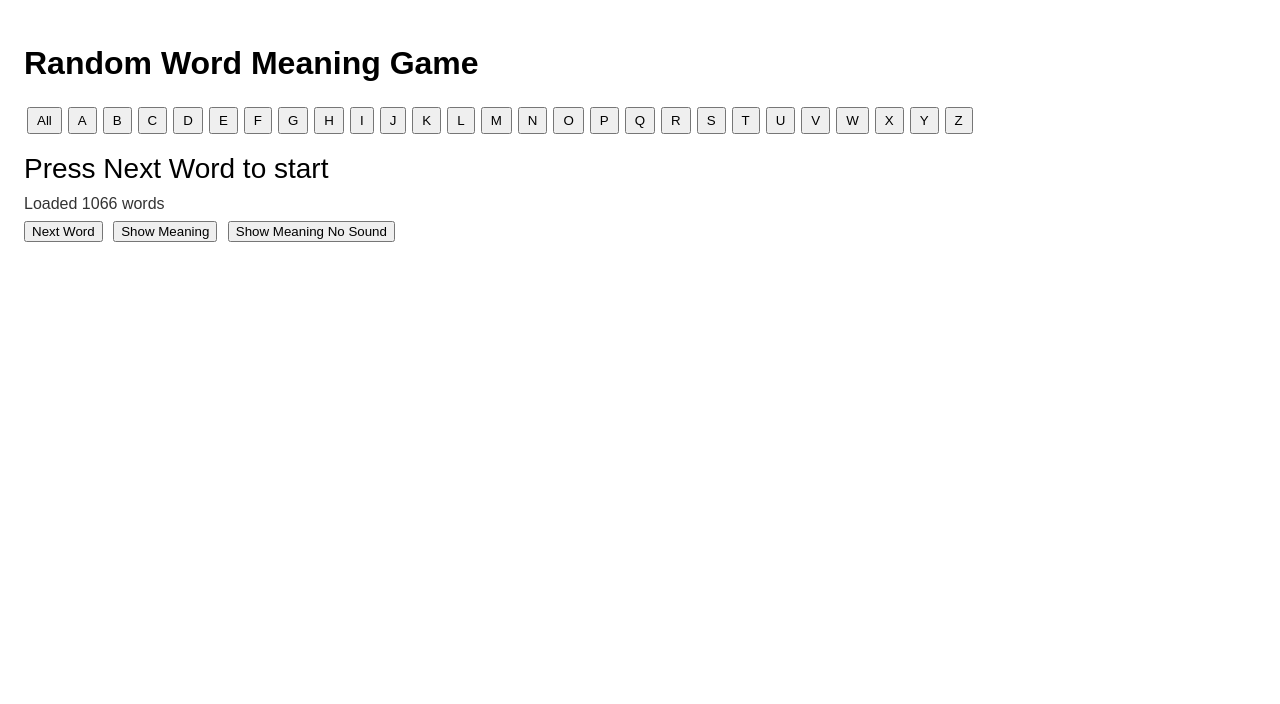
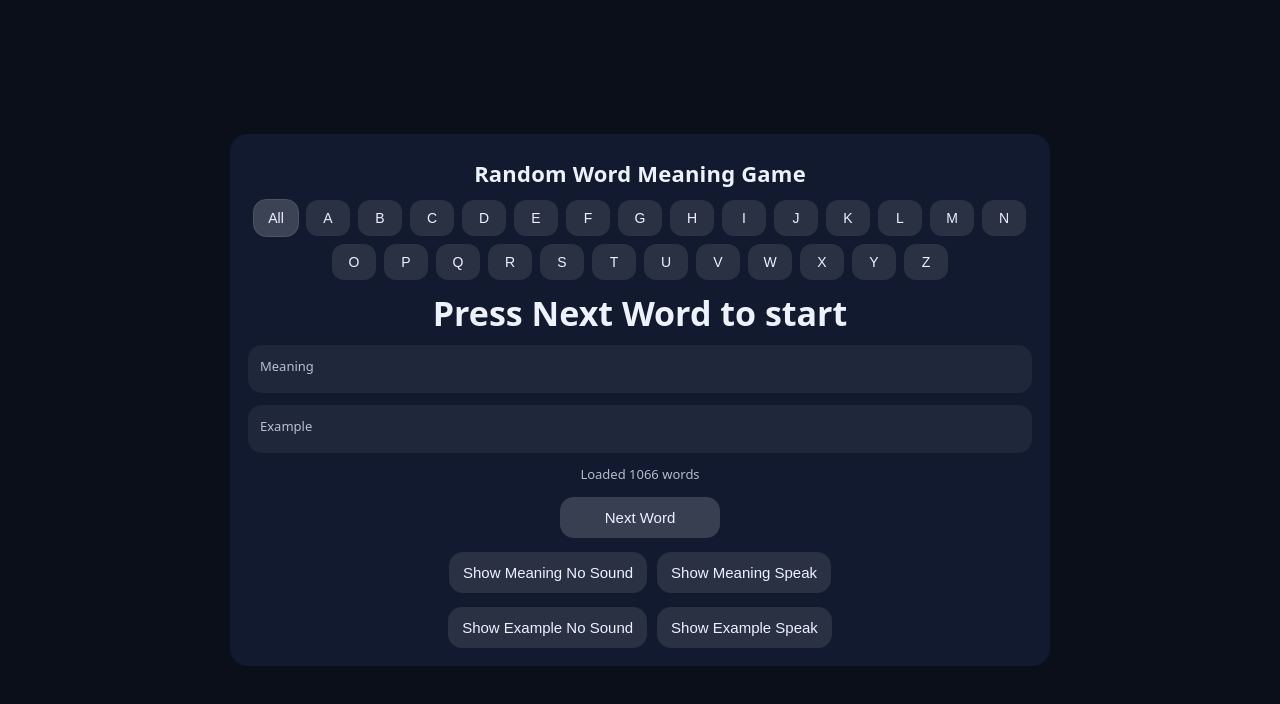
Before and after one commit to jayjeet-ux/sat-word-app, a plain HTML site: page index.html in a window 1280 px wide. Drawn offline with nearby package versions, Linux system fonts and the light colour scheme.

Commit message:
Update index.html

```diff
--- a/index.html
+++ b/index.html
@@ -8,53 +8,165 @@
   <script src="https://unpkg.com/papaparse@5.4.1/papaparse.min.js"></script>
 
   <style>
-    body {
-      font-family: Arial, sans-serif;
-      padding: 16px;
+    body{
+      margin:0;
+      font-family:system-ui, Arial, sans-serif;
+      background:#0b0f19;
+      color:#eef2ff;
+      display:flex;
+      align-items:center;
+      justify-content:center;
+      min-height:100vh;
+      padding:14px;
+      box-sizing:border-box;
     }
-    .alpha-filter {
-      margin: 3px;
-      padding: 4px 8px;
-      cursor: pointer;
+    .card{
+      width:96vw;
+      max-width:820px;
+      background:#111a2e;
+      border-radius:18px;
+      padding:18px;
+      box-sizing:border-box;
+      text-align:center;
     }
-    #wordDisplay {
-      font-size: 28px;
-      margin-top: 16px;
+    h1{
+      margin:6px 0 12px 0;
+      font-size:22px;
+      font-weight:700;
+      letter-spacing:0.2px;
     }
-    #definitionDisplay {
-      font-size: 18px;
-      margin-top: 10px;
+    #alphaFilters{
+      display:flex;
+      gap:8px;
+      justify-content:center;
+      flex-wrap:wrap;
+      margin-bottom:14px;
     }
-    #metaDisplay {
-      font-size: 14px;
-      margin-top: 6px;
-      color: #444;
+    .alpha-filter{
+      border:none;
+      border-radius:12px;
+      padding:10px 12px;
+      cursor:pointer;
+      font-size:14px;
+      background:rgba(255,255,255,0.10);
+      color:#eef2ff;
+      transition:transform 0.05s ease;
+      min-width:44px;
+      touch-action:manipulation;
     }
-    #status {
-      margin-top: 10px;
-      color: #333;
+    .alpha-filter:active{
+      transform:scale(0.98);
     }
-    button {
-      margin-right: 6px;
-      margin-top: 8px;
+    .alpha-filter.active{
+      background:rgba(255,255,255,0.18);
+      outline:1px solid rgba(255,255,255,0.25);
+    }
+
+    #wordDisplay{
+      font-size:34px;
+      font-weight:800;
+      margin-top:8px;
+      line-height:1.15;
+      word-break:break-word;
+    }
+    #metaDisplay{
+      margin-top:8px;
+      font-size:14px;
+      color:rgba(238,242,255,0.82);
+    }
+    .panel{
+      margin-top:12px;
+      background:rgba(255,255,255,0.06);
+      border-radius:14px;
+      padding:12px;
+      text-align:left;
+    }
+    .label{
+      font-size:13px;
+      color:rgba(238,242,255,0.75);
+      margin-bottom:6px;
+    }
+    #definitionDisplay, #exampleDisplay{
+      font-size:16px;
+      line-height:1.35;
+      white-space:pre-wrap;
+      word-break:break-word;
+    }
+
+    #status{
+      margin-top:12px;
+      font-size:13px;
+      color:rgba(238,242,255,0.75);
+    }
+
+    .btnRow{
+      display:flex;
+      gap:10px;
+      justify-content:center;
+      flex-wrap:wrap;
+      margin-top:14px;
+    }
+    .btn{
+      border:none;
+      border-radius:14px;
+      padding:12px 14px;
+      cursor:pointer;
+      font-size:15px;
+      background:rgba(255,255,255,0.10);
+      color:#eef2ff;
+      min-width:160px;
+      touch-action:manipulation;
+    }
+    .btn:active{
+      transform:scale(0.98);
+    }
+    .btn.primary{
+      background:rgba(255,255,255,0.16);
+    }
+
+    @media (max-width:420px){
+      #wordDisplay{ font-size:30px; }
+      .btn{ min-width:148px; }
+      .alpha-filter{ padding:10px 10px; }
     }
   </style>
 </head>
 
 <body>
-
+  <div class="card">
     <h1>Random Word Meaning Game</h1>
 
     <div id="alphaFilters"></div>
 
     <div id="wordDisplay">Press Next Word to start</div>
+    <div id="metaDisplay"></div>
+
+    <div class="panel">
+      <div class="label">Meaning</div>
       <div id="definitionDisplay"></div>
-<div id="metaDisplay"></div>
-<div id="status">Loading vocabulary…</div>
+    </div>
 
-<button id="nextButton">Next Word</button>
-<button id="showMeaning">Show Meaning</button>
-<button id="showMeaningOnly">Show Meaning No Sound</button>
+    <div class="panel">
+      <div class="label">Example</div>
+      <div id="exampleDisplay"></div>
+    </div>
+
+    <div id="status">Loading vocabulary...</div>
+
+    <div class="btnRow">
+      <button class="btn primary" id="nextButton">Next Word</button>
+    </div>
+
+    <div class="btnRow">
+      <button class="btn" id="showDefOnly">Show Meaning No Sound</button>
+      <button class="btn" id="showDefSpeak">Show Meaning Speak</button>
+    </div>
+
+    <div class="btnRow">
+      <button class="btn" id="showExOnly">Show Example No Sound</button>
+      <button class="btn" id="showExSpeak">Show Example Speak</button>
+    </div>
+  </div>
 
   <script>
     const CSV_URL = "./sat_vocabulary.csv";
@@ -65,8 +177,10 @@
     let currentWord = null;
     let currentFilter = "all";
 
+    const alphaFiltersEl = document.getElementById("alphaFilters");
     const wordDisplay = document.getElementById("wordDisplay");
     const definitionDisplay = document.getElementById("definitionDisplay");
+    const exampleDisplay = document.getElementById("exampleDisplay");
     const metaDisplay = document.getElementById("metaDisplay");
     const statusEl = document.getElementById("status");
 
@@ -74,35 +188,47 @@
       statusEl.textContent = msg;
     }
 
+    function normalizeRow(r) {
+      const word = ((r.word || r.Word || "") + "").trim();
+      const definition = ((r.definition || r.Definition || "") + "").trim();
+      const part = ((r["part of speech"] || r["Part of Speech"] || r.part || "") + "").trim();
+      const example = ((r.example || r.Example || "") + "").trim();
+      return { word, definition, part, example };
+    }
+
     function buildAlphabetButtons() {
-    const container = document.getElementById("alphaFilters");
-    container.innerHTML = "";
+      alphaFiltersEl.innerHTML = "";
 
       const makeBtn = (label, value) => {
         const b = document.createElement("button");
         b.textContent = label;
-      b.className = "alpha-filter";
+        b.className = "alpha-filter" + (value === "all" ? " active" : "");
         b.dataset.letter = value;
         return b;
       };
 
-    container.appendChild(makeBtn("All", "all"));
-
+      alphaFiltersEl.appendChild(makeBtn("All", "all"));
       for (let i = 65; i <= 90; i++) {
         const letter = String.fromCharCode(i);
-      container.appendChild(makeBtn(letter, letter));
+        alphaFiltersEl.appendChild(makeBtn(letter, letter));
       }
 
-    container.addEventListener("click", e => {
+      alphaFiltersEl.addEventListener("click", (e) => {
         const btn = e.target.closest("button.alpha-filter");
         if (!btn) return;
+
         currentFilter = btn.dataset.letter;
+
+        Array.from(alphaFiltersEl.querySelectorAll(".alpha-filter")).forEach(b => {
+          b.classList.toggle("active", b.dataset.letter === currentFilter);
+        });
+
         applyFilter();
       });
     }
 
     function loadCSV() {
-    setStatus("loadCSV started. Fetching " + CSV_URL);
+      setStatus("Loading vocabulary...");
 
       fetch(CSV_URL, { cache: "no-store" })
         .then(r => {
@@ -110,25 +236,17 @@
           return r.text();
         })
         .then(text => {
-        const parsed = Papa.parse(text, {
-          header: true,
-          skipEmptyLines: true
-        });
+          const parsed = Papa.parse(text, { header: true, skipEmptyLines: true });
 
           allWords = (parsed.data || [])
-          .map(r => ({
-            word: ((r.word || r.Word || "") + "").trim(),
-            definition: ((r.definition || r.Definition || "") + "").trim(),
-            part: ((r["part of speech"] || r["Part of Speech"] || r.part || "") + "").trim(),
-            example: ((r.example || r.Example || "") + "").trim()
-          }))
-          .filter(r => r.word.length > 0 && r.definition.length > 0);
+            .map(normalizeRow)
+            .filter(x => x.word.length > 0 && (x.definition.length > 0 || x.example.length > 0));
 
           filteredWords = allWords;
           usedIndexes.clear();
 
-        if (allWords.length === 0) {
-          setStatus("CSV loaded but no usable rows. Check headers.");
+          if (!allWords.length) {
+            setStatus('CSV loaded but 0 usable rows. Check headers: word, definition, part of speech, example.');
             return;
           }
 
@@ -148,17 +266,18 @@
       if (currentFilter === "all") {
         filteredWords = allWords;
       } else {
-      filteredWords = allWords.filter(w => w.word[0].toUpperCase() === currentFilter);
+        filteredWords = allWords.filter(w => (w.word[0] || "").toUpperCase() === currentFilter);
       }
 
       usedIndexes.clear();
       currentWord = null;
 
       wordDisplay.textContent = "Press Next Word to start";
+      metaDisplay.textContent = "";
       definitionDisplay.textContent = "";
-    metaDisplay.textContent = "";
+      exampleDisplay.textContent = "";
 
-    setStatus("Filter " + (currentFilter === "all" ? "All" : currentFilter) + " with " + filteredWords.length + " words");
+      setStatus("Filter: " + (currentFilter === "all" ? "All" : currentFilter) + " (" + filteredWords.length + " words)");
     }
 
     function getNextWord() {
@@ -168,7 +287,7 @@
         .map((_, i) => i)
         .filter(i => !usedIndexes.has(i));
 
-    if (available.length === 0) {
+      if (!available.length) {
         usedIndexes.clear();
         available = filteredWords.map((_, i) => i);
       }
@@ -183,33 +302,79 @@
         setStatus("Words not loaded. Check CSV.");
         return;
       }
+      if (!filteredWords.length) {
+        setStatus("No words for this filter.");
+        return;
+      }
 
       currentWord = getNextWord();
       if (!currentWord) return;
 
       wordDisplay.textContent = currentWord.word;
+      metaDisplay.textContent = currentWord.part ? ("Part of speech: " + currentWord.part) : "";
       definitionDisplay.textContent = "";
-    metaDisplay.textContent = currentWord.part ? "Part of speech: " + currentWord.part : "";
+      exampleDisplay.textContent = "";
+
+      const remaining = filteredWords.length - usedIndexes.size;
+      setStatus("Ready. Remaining before reset: " + remaining);
+    }
+
+    function speakWordThenText(word, text) {
+      if (!word || !text) return;
+
+      try {
+        speechSynthesis.cancel();
+
+        const uWord = new SpeechSynthesisUtterance(word);
+        uWord.rate = 0.70;
+
+        const uText = new SpeechSynthesisUtterance(text);
+        uText.rate = 1.00;
+
+        uWord.onend = () => {
+          setTimeout(() => {
+            speechSynthesis.speak(uText);
+          }, 450);
+        };
+
+        speechSynthesis.speak(uWord);
+      } catch (e) {
+        setStatus("Speech not available in this browser.");
+      }
     }
 
     function showMeaning(playSound) {
       if (!currentWord) return;
 
-    definitionDisplay.textContent = currentWord.definition;
+      const def = currentWord.definition || "";
+      definitionDisplay.textContent = def ? def : "No meaning available.";
 
-    if (playSound) {
-      speechSynthesis.cancel();
-      speechSynthesis.speak(new SpeechSynthesisUtterance(currentWord.definition));
+      if (playSound && def) {
+        speakWordThenText(currentWord.word, def);
       }
     }
 
-  document.getElementById("nextButton").onclick = showNextWord;
-  document.getElementById("showMeaning").onclick = () => showMeaning(true);
-  document.getElementById("showMeaningOnly").onclick = () => showMeaning(false);
+    function showExample(playSound) {
+      if (!currentWord) return;
+
+      const ex = currentWord.example || "";
+      exampleDisplay.textContent = ex ? ex : "No example available.";
+
+      if (playSound && ex) {
+        speakWordThenText(currentWord.word, ex);
+      }
+    }
+
+    document.getElementById("nextButton").addEventListener("click", showNextWord);
+
+    document.getElementById("showDefOnly").addEventListener("click", () => showMeaning(false));
+    document.getElementById("showDefSpeak").addEventListener("click", () => showMeaning(true));
+
+    document.getElementById("showExOnly").addEventListener("click", () => showExample(false));
+    document.getElementById("showExSpeak").addEventListener("click", () => showExample(true));
 
     buildAlphabetButtons();
     loadCSV();
   </script>
-
 </body>
 </html>
```
Lines whose indentation alone changed are shown as unchanged.
